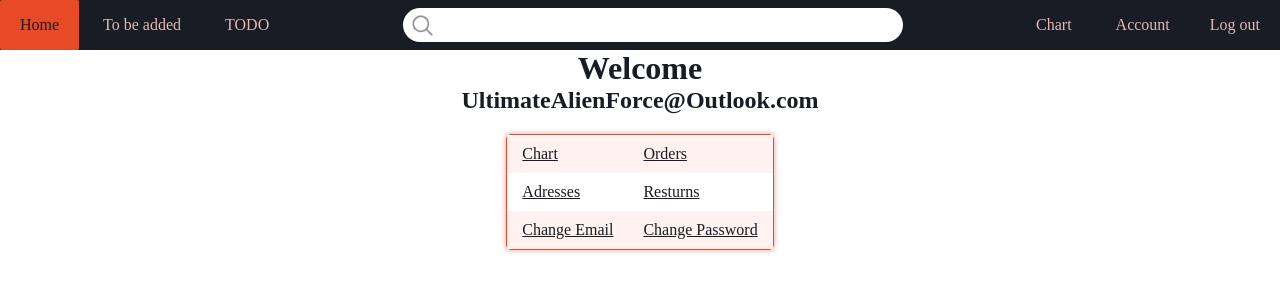
After one commit to Ultiminator/shop, a PHP site: page /Accounts in a window 1280 px wide. The commit adds this page. Shown: the top 300 px of the page. Run offline with PHP 8.4, Linux system fonts and the light colour scheme; a user stored in the database is signed in; some web fonts are replaced.

Commit message:
added a main page for management of user account

```diff
--- /dev/null
+++ b/Accounts/index.php
@@ -0,0 +1,56 @@
+<?php
+//starting session to check if logged in
+session_start();
+if(!isset($_SESSION['loggedin'])){
+    header('location: login');
+}
+$email = $_SESSION['userEmail'];
+?>
+
+<!DOCTYPE html>
+<html lang="en">
+<head>
+    <meta charset="UTF-8">
+    <meta name="viewport" content="width=device-width, initial-scale=1.0">
+    <title>Account</title>
+    <link rel="stylesheet" href="../Styles/Main.css">
+    <link rel="stylesheet" href="../Styles/tables.css">
+    <link rel="stylesheet" href="../Styles/headTail.css">
+    <script src="../Scripts.js"></script>
+</head>
+<body>
+    <!-- menu bar here -->
+    <?php
+    $location = "../";
+    include "$location/head.php";
+    ?>
+    <h1>Welcome</h1>
+    <h2><?php echo $email; ?></h2>
+    <table class="alternate">
+        <tr>
+            <td>
+                <a href="chart">Chart</a>
+            </td>
+            <td>
+                <a href="Orders">Orders</a>
+            </td>
+        </tr>
+        <tr>
+            <td>
+                <a href="Adresses">Adresses</a>
+            </td>
+            <td>
+                <a href="returns">Resturns</a>
+            </td>
+        </tr>
+        <tr>
+            <td>
+                <a href="changeEmail">Change Email</a>
+            </td>
+            <td>
+                <a href="changePass">Change Password</a>
+            </td>
+        </tr>
+    </table>
+</body>
+</html>
--- a/Styles/Main.css
+++ b/Styles/Main.css
@@ -121,7 +121,7 @@ label {
     margin: 0 0 5px 5px;
 }
 
-h1 {
+h1, h2 {
     text-align: center;
     font-family: "noto bold";
 }
--- a/Styles/Structures.css
+++ b/Styles/Structures.css
@@ -61,7 +61,7 @@ div#itemInfo {
     display: inline-block;
     position: relative;
     left: 20px;
-    width: 66%;
+    width: 65%;
     vertical-align: top;
     padding: 10px 30% 10px 10px;
 }
--- a/Styles/headTail.css
+++ b/Styles/headTail.css
@@ -97,6 +97,7 @@ div#searchResult a {
     height: 40px;
     padding: 0px 30px;
 }
-div#searchResult a * {
+div#searchResult a span {
     color: #171C25;
+    font-family: "noto bold";
 }
```
